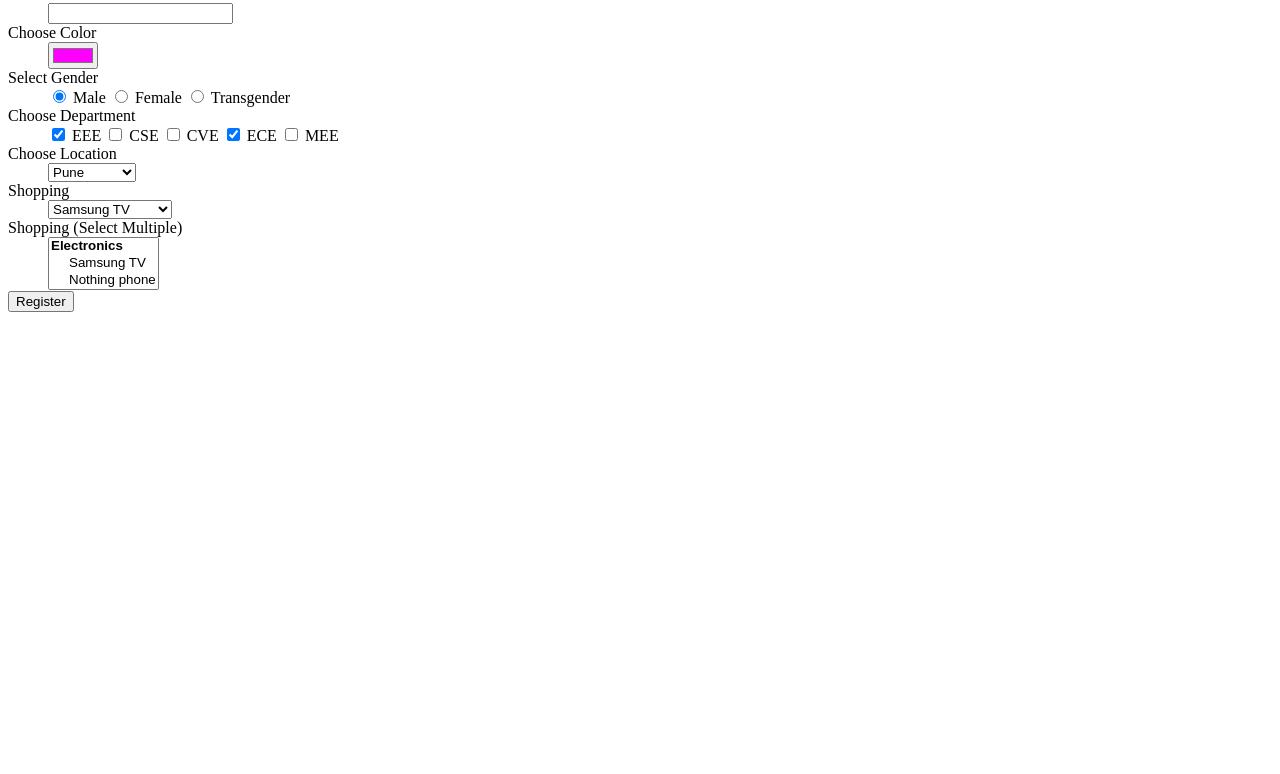
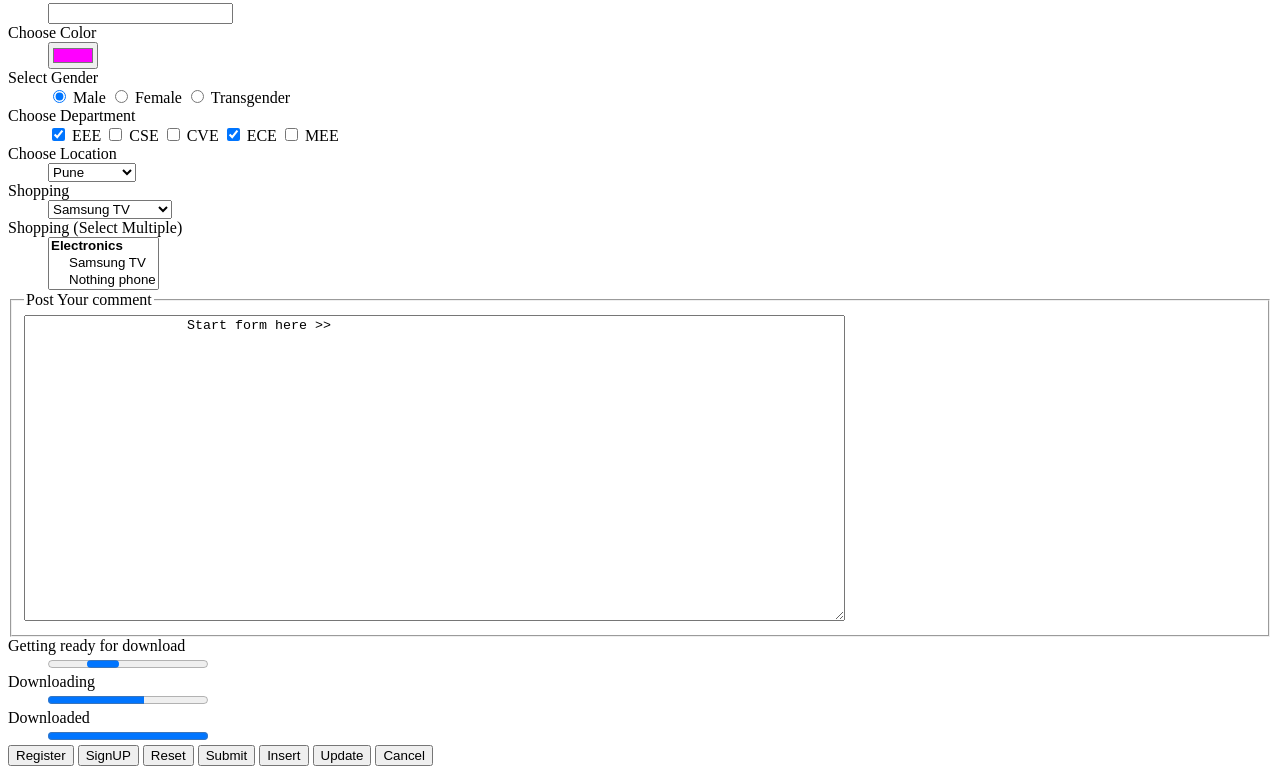
Before and after one commit to dhotechandraa/web-dev, a website: page public/formelement.html in a window 1280 px wide. Shown: the part 836-1610 px from the top of the page. Before the commit the page ends 1156 px from the top, so only its background shows below. Drawn offline with Linux system fonts and the light colour scheme.

Commit message:
progress trcker, textarea and buttons for form

```diff
--- a/public/formelement.html
+++ b/public/formelement.html
@@ -163,7 +163,32 @@
                     </optgroup>
                 </select>
             </dd>
+            <fieldset>
+                <legend>Post Your comment</legend>
+                <textarea name="comment" id="comment" rows="20" cols="100">
+                    Start form here >>
+                </textarea>
+            </fieldset>
+
+            <dt>Getting ready for download</dt>
+            <dd>
+                <progress></progress>
+            </dd>
+            <dt>Downloading </dt>
+            <dd>
+                <progress min="1" max="100" value="60"></progress>
+            </dd>
+             <dt>Downloaded </dt>
+            <dd>
+                <progress min="1" max="100" value="100"></progress>
+            </dd>
             <button>Register</button>
+            <input type="submit" value="SignUP">
+            <input type="reset" value="Reset">
+            <button type="submit" name="action" value="submit">Submit</button>
+            <button type="submit" name="action" value="Insert">Insert</button>
+            <button type="submit" name="action" value="Update">Update</button>
+            <button type="submit" name="action" value="Cancel">Cancel</button>
         </form>
     </div>
 </body>
```
